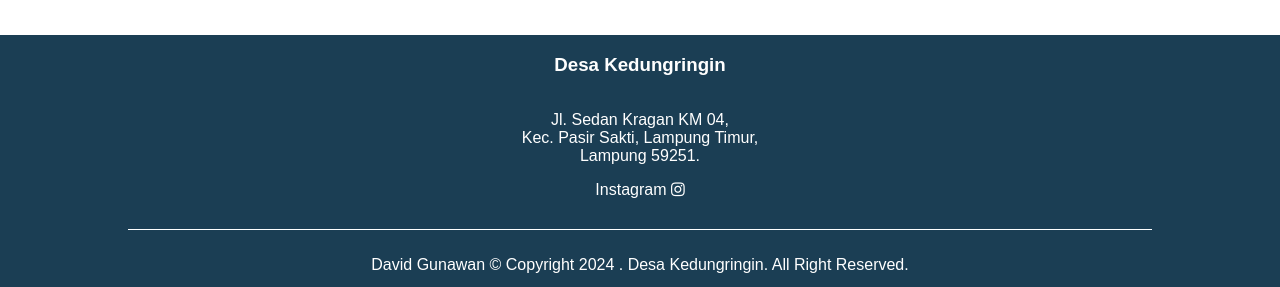
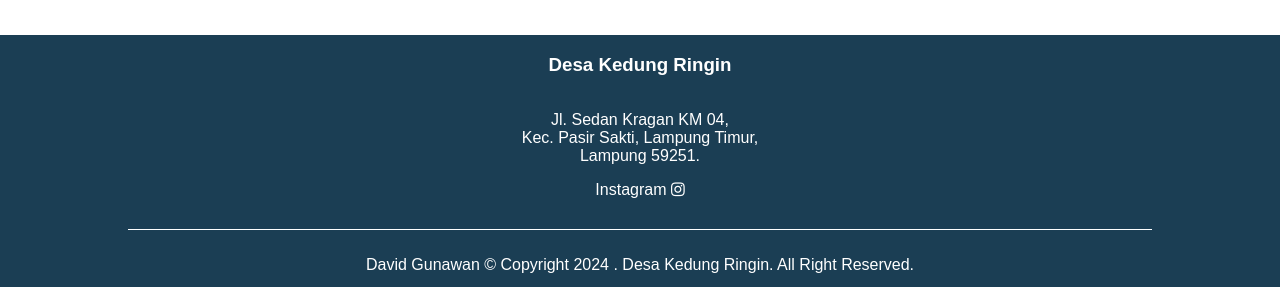
Before and after one commit to dapid6gn/dapid6gn.github.io, a plain HTML site: page index.html in a window 1280 px wide. Shown: the part 3249-3536 px from the top of the page. Drawn offline with Linux system fonts and the light colour scheme.

Commit message:
Update index.html

```diff
--- a/index.html
+++ b/index.html
@@ -137,14 +137,14 @@
         </div>
     </div>
     <footer class="stylefooter">
-        <h3>Desa Kedungringin</h3>
+        <h3>Desa Kedung Ringin</h3>
         <p>
             Jl. Sedan Kragan KM 04, <br>
             Kec. Pasir Sakti, Lampung Timur, <br>
             Lampung 59251.
         </p>
         <a href="https://www.instagram.com/kkn204.kedungringin/">Instagram <i class="fa fa-instagram"></i></a>
-        <p>David Gunawan © Copyright 2024 . Desa Kedungringin. All Right Reserved.</p>
+        <p>David Gunawan © Copyright 2024 . Desa Kedung Ringin. All Right Reserved.</p>
     </footer>
 </body>
 </html>
```
